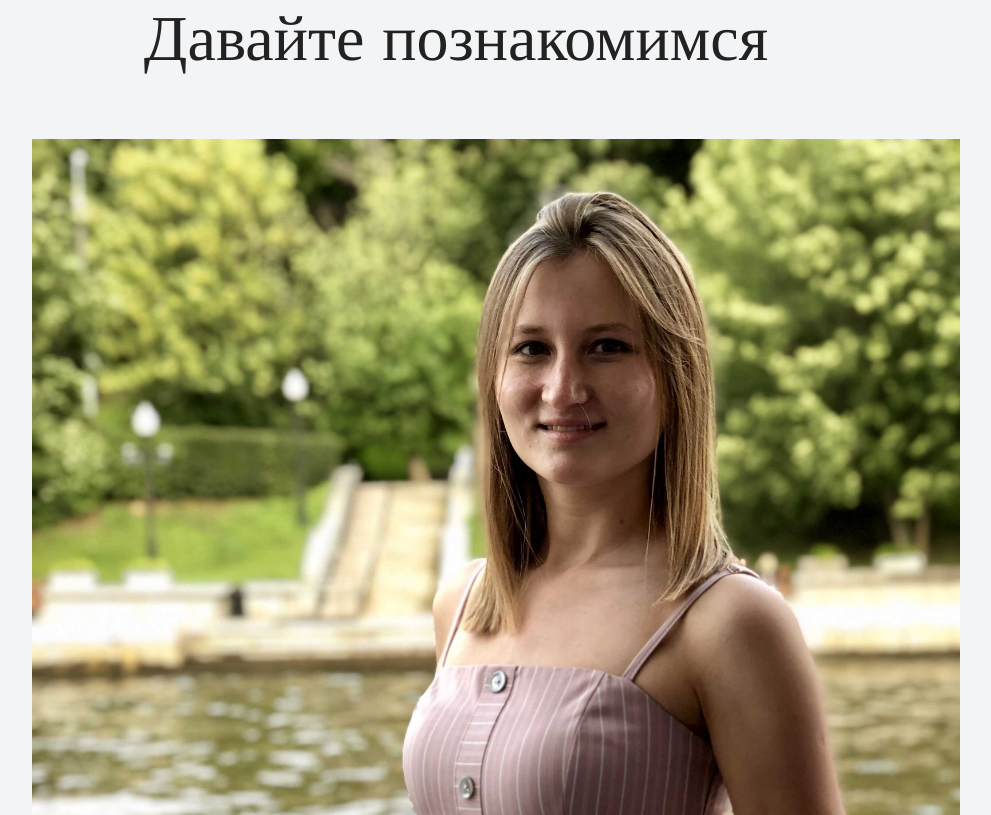
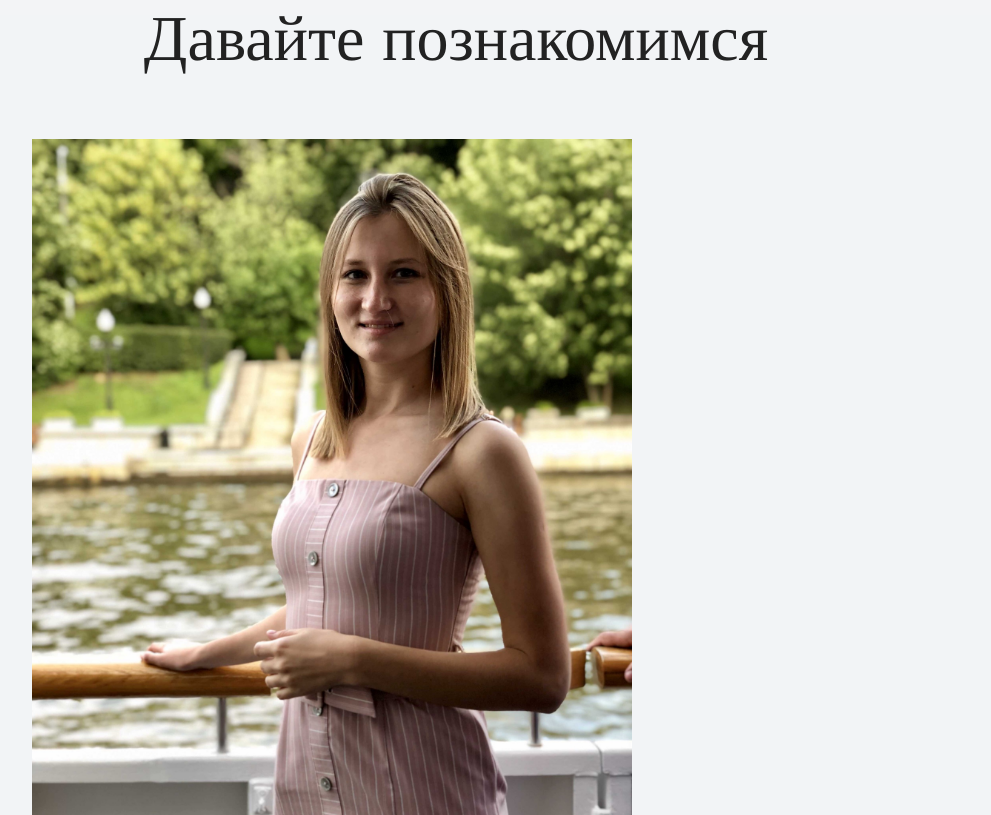
Before and after one commit to Annaspopova/annaspopova, a plain HTML site: page index.html in a window 1280 px wide. Shown: the part 1065-1880 px from the top of the page, without its empty margins (184-1175 px from the left). Drawn offline with nearby package versions, Linux system fonts and the light colour scheme.

Commit message:
Update index.html

```diff
--- a/index.html
+++ b/index.html
@@ -23,7 +23,7 @@
     <section class="intro">
       <div class="container">
       <h2 class="subheading">Давайте познакомимся</h2>
-      <figure class="image-user"><img src="files/user.jpg" width="928" alt="Фотография Анны Поповой"></figure>
+      <figure class="image-user"><img src="files/user.jpg" width="600" alt="Фотография Анны Поповой"></figure>
       <h3>Пара слов о себе</h3>
       <p>Текст с парой слов о себе.</p>
       <h3>Чем могу быть полезен</h3>
```
